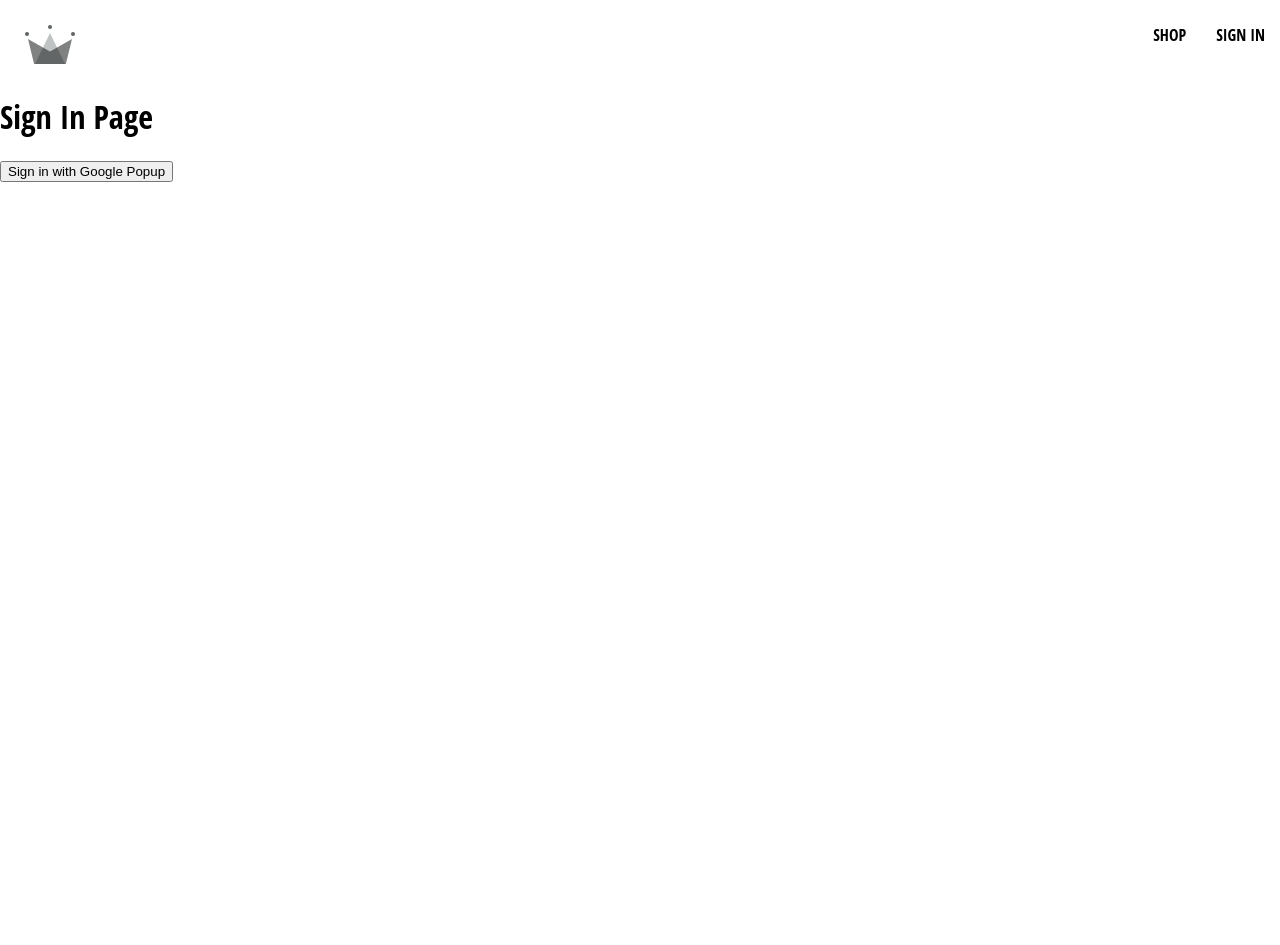
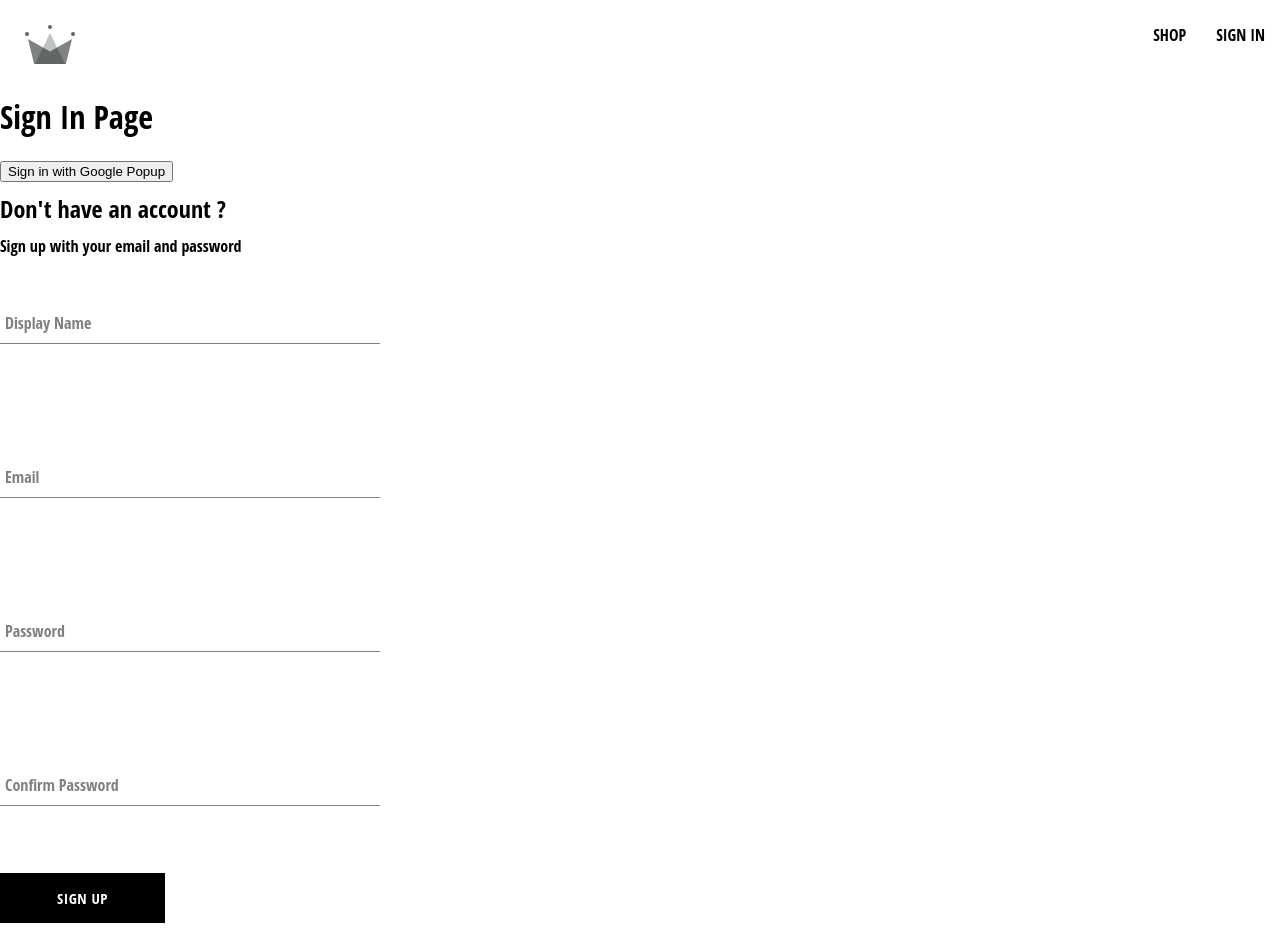
Before and after one commit to agshivam/crwn-cloth, a React (Create React App) app: page /sign-in in a window 1280 px wide. Before the commit the page ends 800 px from the top, so only its background shows below. Built offline with nearby package versions, Linux system fonts and the light colour scheme; a web font is replaced by a local one.

Commit message:
the button componenet was updated

```diff
--- /dev/null
+++ b/src/componenets/button/button.componenet.jsx
@@ -0,0 +1,18 @@
+import './button.styles.scss';
+
+const BUTTON_TYPE_CLASSES ={
+google: 'google-sign-in',
+inverted: 'inverted'
+}
+
+
+
+const Button =({ children,buttonType, ...otherProps}) => {
+    return (
+        <button className ={`button-container ${BUTTON_TYPE_CLASSES[buttonType]}`}>
+            {children}
+        </button>
+    )
+}
+
+export default Button;
--- /dev/null
+++ b/src/componenets/button/button.styles.scss
@@ -0,0 +1,46 @@
+.button-container {
+    min-width: 165px;
+    width: auto;
+    height: 50px;
+    letter-spacing: 0.5px;
+    line-height: 50px;
+    padding: 0 35px 0 35px;
+    font-size: 15px;
+    background-color: black;
+    color: white;
+    text-transform: uppercase;
+    font-family: 'Open Sans Condensed';
+    font-weight: bolder;
+    border: none;
+    cursor: pointer;
+    display: flex;
+    justify-content: center;
+
+    &:hover {
+      background-color: white;
+      color: black;
+      border: 1px solid black;
+    }
+
+    &.google-sign-in {
+      background-color: #4285f4;
+      color: white;
+
+      &:hover {
+        background-color: #357ae8;
+        border: none;
+      }
+    }
+
+    &.inverted {
+      background-color: white;
+      color: black;
+      border: 1px solid black;
+
+      &:hover {
+        background-color: black;
+        color: white;
+        border: none;
+      }
+    }
+  }
--- /dev/null
+++ b/src/componenets/form-input/form-input.component.jsx
@@ -0,0 +1,43 @@
+import './form-input.styles.scss'
+
+const FormInput = ({ label , ...otherProps }) => {
+    return (
+        <div className='group'>
+              <input className='form-input' { ...otherProps}/>
+        {label && (
+            <label
+                className={`${
+                    otherProps.value.length ? 'shrink' : ''
+            } form-input-label`}
+            >
+                {label}
+            </label>
+        )}
+        </div>
+    );
+};
+
+export default FormInput;
+
+/*
+import './form-input.styles.scss';
+
+const FormInput = ({ label, ...otherProps }) => {
+  return (
+    <div className='group'>
+      <input className='form-input' {...otherProps} />
+      {label && (
+        <label
+          className={`${
+            otherProps.value.length ? 'shrink' : ''
+          } form-input-label`}
+        >
+          {label}
+        </label>
+      )}
+    </div>
+  );
+};
+
+export default FormInput;
+*/
--- /dev/null
+++ b/src/componenets/form-input/form-input.styles.scss
@@ -0,0 +1,54 @@
+$sub-color: grey;
+$main-color: black;
+
+@mixin shrinkLabel {
+  top: -14px;
+  font-size: 12px;
+  color: $main-color;
+}
+
+.group {
+  position: relative;
+  margin: 45px 0;
+
+  .form-input {
+    background: none;
+    background-color: white;
+    color: $sub-color;
+    font-size: 18px;
+    padding: 10px 10px 10px 5px;
+    display: block;
+    width: 100%;
+    border: none;
+    border-radius: 0;
+    border-bottom: 1px solid $sub-color;
+    margin: 25px 0;
+
+    &:focus {
+      outline: none;
+    }
+
+    &:focus ~ .form-input-label {
+      @include shrinkLabel();
+    }
+  }
+
+  input[type='password'] {
+    letter-spacing: 0.3em;
+  }
+
+  .form-input-label {
+    color: $sub-color;
+    font-size: 16px;
+    font-weight: normal;
+    position: absolute;
+    pointer-events: none;
+    left: 5px;
+    top: 10px;
+    transition: 300ms ease all;
+
+    &.shrink {
+      @include shrinkLabel();
+    }
+  }
+}
--- /dev/null
+++ b/src/componenets/sign-up-form/sign-up-form.component.jsx
@@ -0,0 +1,72 @@
+import { async } from "@firebase/util";
+import { eventWrapper } from "@testing-library/user-event/dist/utils";
+import { useState } from "react";
+import FormInput from "../form-input/form-input.component";
+import './sign-up-form.styles.scss';
+import Button from "../button/button.componenet";
+
+import { createAuthUserWithEmailAndPassword ,createUserDocumentFromAuth} from "../../utils/firebase/firebase.utils";
+const defaultFormFields={
+    displayName: '',
+    email: '',
+    password: '',
+    confirmPassword: '',
+};
+
+const SignUpForm = () => {
+const [formFields ,setFormFields] =useState(defaultFormFields);
+const { displayName ,email ,password ,confirmPassword} =formFields;
+
+console.log(formFields);
+
+const resetFormFields = () => {
+  setFormFields(defaultFormFields);
+}
+
+const handleSubmit =async(event) => {
+    event.preventDefault();
+    if(password !== confirmPassword){
+        alert("password do not match");
+        return;
+        }
+
+      try{
+        const { user }= await createAuthUserWithEmailAndPassword(
+          email,password);
+       // console.log(response);
+        await createUserDocumentFromAuth(user, {displayName});
+        resetFormFields();
+      }
+      catch(error){
+        if(error.code ==='auth/email-already-in-use'){
+          alert('cannot create user ,email alreadfy in use');
+      }
+      else{
+
+        console.log('user creation encountered an error', error);
+      }
+
+}
+};
+const handleChange =(event) => {
+ const {name, value} =event.target;
+
+setFormFields({ ...formFields,[name]:value}) ;
+};
+    return (<div className="sign-up-container">
+      <h2>Don't have an account ?</h2>
+        <span>Sign up with your email and password</span>
+        <form onSubmit={handleSubmit}>
+
+            <FormInput label="Display Name" type= "text"  onChange= {handleChange} name= "displayName" value={displayName} required/><br/>
+            <FormInput label="Email" type= "email" onChange= {handleChange} required name= "email" value={email}/><br/>
+            <FormInput label="Password"  type= "password" onChange= {handleChange}  name= "password"value={password} required/><br/>
+            <FormInput label="Confirm Password"  type= "password" onChange= {handleChange}  name= "confirmPassword" value={confirmPassword} required/><br/>
+
+            <Button type="submit">Sign Up</Button><br/>
+        </form>
+    </div>
+);
+};
+
+export  default SignUpForm;
--- /dev/null
+++ b/src/componenets/sign-up-form/sign-up-form.styles.scss
@@ -0,0 +1,8 @@
+.sign-up-container{
+    display: flex;
+    flex-direction: column;
+    width: 380px;
+    h2{
+        margin: 10px 0;
+    }
+}
--- a/src/routes/sign-in/sign-in.component.jsx
+++ b/src/routes/sign-in/sign-in.component.jsx
@@ -1,17 +1,43 @@
-import {signInWithGooglePopup ,
+import { useEffect } from 'react';
+import { getRedirectResult} from 'firebase/auth';
+
+
+import {
+    auth,
+    signInWithGooglePopup ,
+    signInWithGoogleRedirect,
     createUserDocumentFromAuth}
     from '../../utils/firebase/firebase.utils';
 
+
+import SignUpForm from '../../componenets/sign-up-form/sign-up-form.component';
+
 const SignIn =() => {
+
+     useEffect( async() => {
+      const response = await getRedirectResult(auth);
+      if(response){
+        const userDocRef = await createUserDocumentFromAuth(response.user);
+      }
+     // console.log(response);
+     }, []);
       const logGoogleUser= async () => {
        const {user}= await signInWithGooglePopup();
       const userDocRef= await createUserDocumentFromAuth(user);
       };
 
+
+        // const logGoogleRedirectUser= async () => {
+        //  const {user}= await signInWithGoogleRedirect();
+        //  console.log({user});
+        // };
+
     return (
         <div>
             <h1>Sign In Page</h1>
          <button onClick={ logGoogleUser}> Sign in with Google Popup </button>
+        {/*  <button onClick={ signInWithGoogleRedirect}> Sign in with Google Redirect </button>  */}
+         <SignUpForm/>
         </div>
     )
 }
--- a/src/utils/firebase/firebase.utils.js
+++ b/src/utils/firebase/firebase.utils.js
@@ -4,6 +4,8 @@
   signInWithRedirect,
   signInWithPopup,
   GoogleAuthProvider,
+  PhoneAuthProvider,
+  createUserWithEmailAndPassword
 } from 'firebase/auth';
 import { getFirestore, doc, getDoc, setDoc } from 'firebase/firestore';
 
@@ -26,10 +28,17 @@
 
 export const auth = getAuth();
 export const signInWithGooglePopup = () => signInWithPopup(auth, provider);
+export const signInWithGoogleRedirect = () => signInWithRedirect(auth, provider);
+
 
 export const db = getFirestore();
 
-export const createUserDocumentFromAuth = async (userAuth) => {
+export const createUserDocumentFromAuth = async (
+  userAuth,
+  additionalInformation ={}
+   )  => {
+
+  if(!userAuth) return;
   const userDocRef = doc(db, 'users', userAuth.uid);
 
   const userSnapshot = await getDoc(userDocRef);
@@ -43,6 +52,7 @@
         displayName,
         email,
         createdAt,
+        ...additionalInformation
       });
     } catch (error) {
       console.log('error creating the user', error.message);
@@ -51,3 +61,8 @@
 
   return userDocRef;
 };
+
+export const createAuthUserWithEmailAndPassword = async (email, password) => {
+  if(!email || !password )    return;
+ return await createUserWithEmailAndPassword(auth, email, password);
+} ;
```
